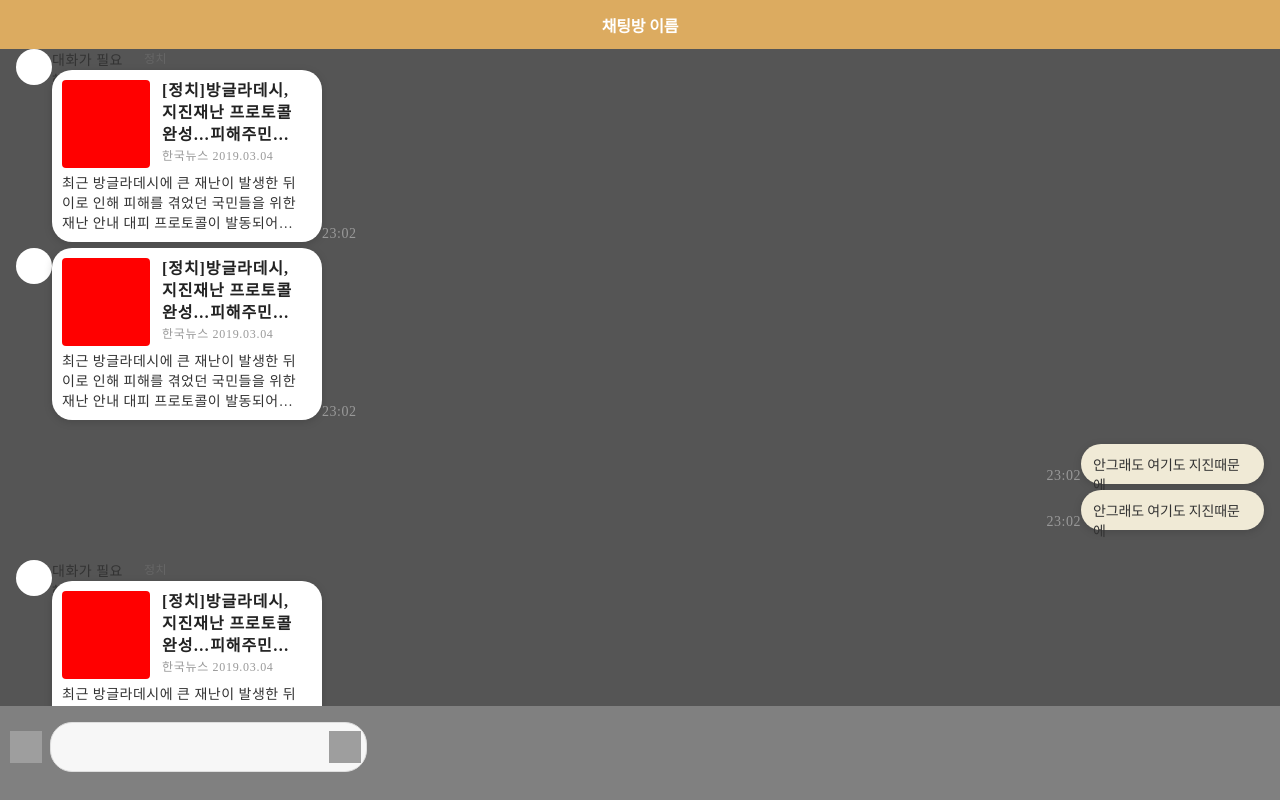
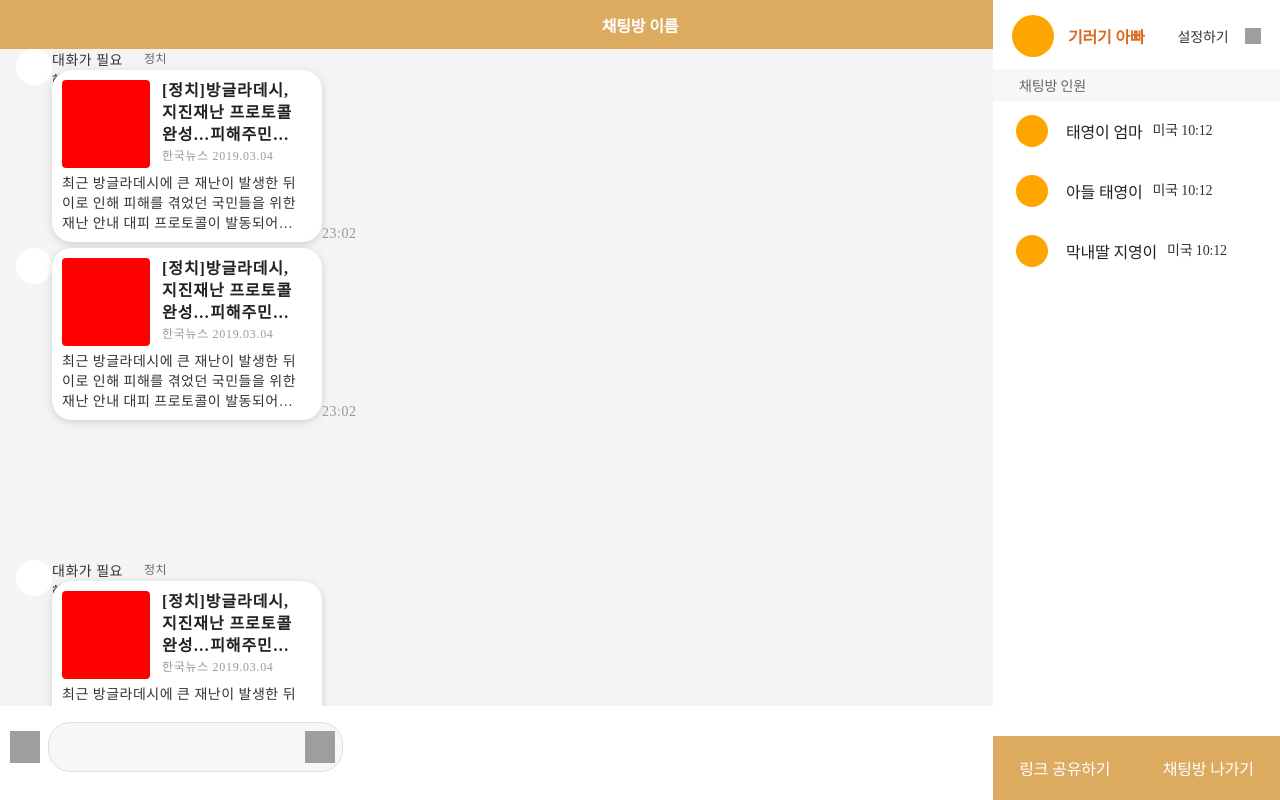
Before and after one commit to depromeet/warming-up-team7-front, a website: page app/index.html in a window 1280 px wide. Drawn offline with Linux system fonts and the light colour scheme; grey boxes are pictures that could not be loaded.

Commit message:
햄버거 바 뷰 추가합니다.

```diff
--- a/app/index.html
+++ b/app/index.html
@@ -124,5 +124,42 @@
       <textarea class="text-input"></textarea>
       <div class="send"></div>
     </div>
+    <!-- 햄버거 바 -->
+    <div class="hamburger-bar">
+      <div class="top-of-hamburger">
+        <div class="mine-icon"></div>
+        <div class="mine-name">기러기 아빠</div>
+        <div class="config">설정하기</div>
+        <div class="close-bamburger"></div>
+      </div>
+      <div class="number-chat-room">
+        <div class="text-number-chat-room">채팅방 인원</div>
+      </div>
+      <div class="others">
+        <div class="other-user">
+          <div class="other-user-icon"></div>
+          <div class="other-user-name">태영이 엄마</div>
+          <div class="other-user-time-and-area">미국 10:12</div>
+        </div>
+        <div class="other-user">
+          <div class="other-user-icon"></div>
+          <div class="other-user-name">아들 태영이</div>
+          <div class="other-user-time-and-area">미국 10:12</div>
+        </div>
+        <div class="other-user">
+          <div class="other-user-icon"></div>
+          <div class="other-user-name">막내딸 지영이</div>
+          <div class="other-user-time-and-area">미국 10:12</div>
+        </div>
+      </div>
+      <div class="hamburger-footer">
+        <div class="share">
+          <div class="text-share">링크 공유하기</div>
+        </div>
+        <div class="quit">
+          <div class="text-quit">채팅방 나가기</div>
+        </div>
+      </div>
+    </div>
   </body>
 </html>
--- a/app/styles/chat.css
+++ b/app/styles/chat.css
@@ -1,7 +1,6 @@
 body {
     width: 100vw;
     height: 82.15vh;
-    background-color: gray;
     margin: 0;
     font-family: NotoSansCJKkr;
 }
@@ -28,7 +27,7 @@ body {
 .row {
     height: 100%;
     overflow-y: scroll;
-    background-color: #555555;
+    background-color: #f4f4f4;
     padding-left: 16px;
     padding-right: 16px;
 }
@@ -176,7 +175,7 @@ body {
     height: 61px;
     display: inline-flex;
     padding: 10px;
-    width: 100vw;
+    width: 355px;
 }
 
 .call-bot {
@@ -211,3 +210,144 @@ body {
     position: relative;
     right: 30px;
 }
+
+/* 햄버거 바 */
+.hamburger-bar {
+    width: 287px;
+    height: 100vh;
+    position: absolute;
+    top: 0;
+    right: 0;
+    z-index: 1;
+    background-color: white;
+}
+
+.top-of-hamburger {
+    width: 250px;
+    height: 42px;
+    padding: 15px 18px 12px 19px;
+    display: flex;
+}
+
+.mine-icon {
+    width: 42px;
+    height: 42px;
+    border-radius: 50%;
+    background-color: orange;
+}
+
+.mine-name {
+    font-size: 16px;
+    font-weight: bold;
+    letter-spacing: -0.18px;
+    color: #d86b1f;
+    margin: auto 0;
+    margin-left: 14px;
+    margin-right: 33px;
+}
+
+.config {
+    font-size: 14px;
+    letter-spacing: -0.16px;
+    color: #333333;
+    margin: auto 0;
+    margin-right: 17px;
+}
+
+.close-bamburger {
+    background-image: url(https://encrypted-tbn0.gstatic.com/images?q=tbn:ANd9GcSt0NcsDQYLxFiDkt4BV8-3xclXxkYhvfACKmIKNz-seSSPnXLcXA&s);
+    background-size: cover;
+    width: 16px;
+    height: 16px;
+    cursor: pointer;
+    margin: auto 0;
+}
+
+.number-chat-room {
+    height: 32px;
+    background-color: #f7f7f7;
+    display: flex;
+    padding-left: 26px;
+}
+
+.text-number-chat-room {
+    font-size: 14px;
+    letter-spacing: -0.16px;
+    color: #666666;
+    margin: auto 0;
+}
+
+.other-user {
+    height: 60px;
+    display: flex;
+    padding-left: 23px;
+}
+
+.other-user-icon {
+    background-color: orange;
+    border-radius: 50%;
+    width: 32px;
+    height: 32px;
+    margin: auto 0;
+}
+
+.other-user-name {
+    margin: auto 0;
+    font-size: 16px;
+    font-weight: 500;
+    letter-spacing: -0.18px;
+    color: #222222;
+    margin-left: 18px;
+    margin-right: 10px;
+}
+
+.other-user-time-and-area {
+    margin: auto 0;
+    font-size: 14px;
+    line-height: 1.71;
+    letter-spacing: -0.16px;
+    color: #333333;
+}
+
+.hamburger-footer {
+    width: 100%;
+    height: 64px;
+    background-color: #dcab60;
+    position: absolute;
+    bottom: 0;
+    display: flex;
+}
+
+.share {
+    width: 50%;
+    height: 100%;
+    display: flex;
+    justify-content: center;
+}
+
+.text-share {
+    font-size: 16px;
+    font-weight: 500;
+    letter-spacing: -0.18px;
+    text-align: center;
+    color: white;
+    margin: auto 0;
+    cursor: pointer;
+}
+
+.quit {
+    width: 50%;
+    height: 100%;
+    display: flex;
+    justify-content: center;
+}
+
+.text-quit {
+    font-size: 16px;
+    font-weight: 500;
+    letter-spacing: -0.18px;
+    text-align: center;
+    color: white;
+    margin: auto 0;
+    cursor: pointer;
+}
```
